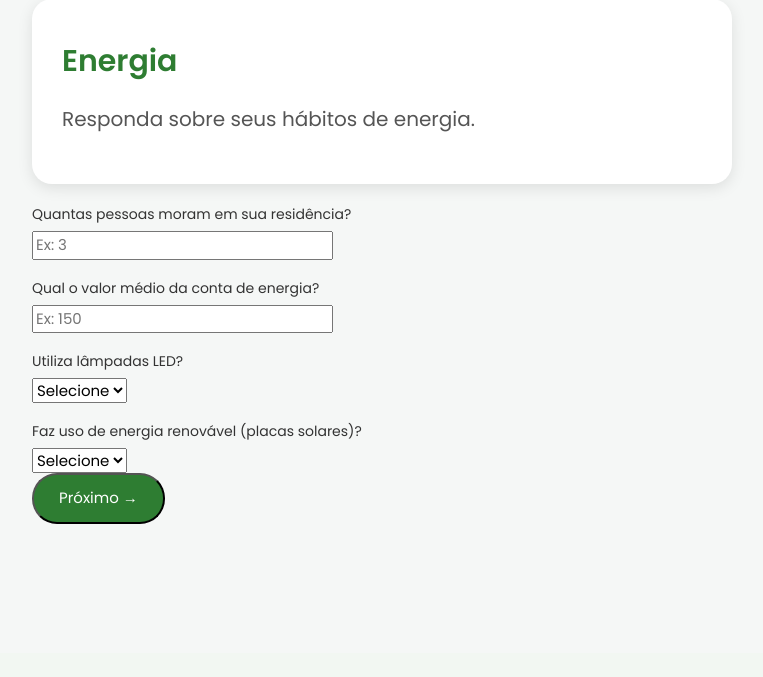
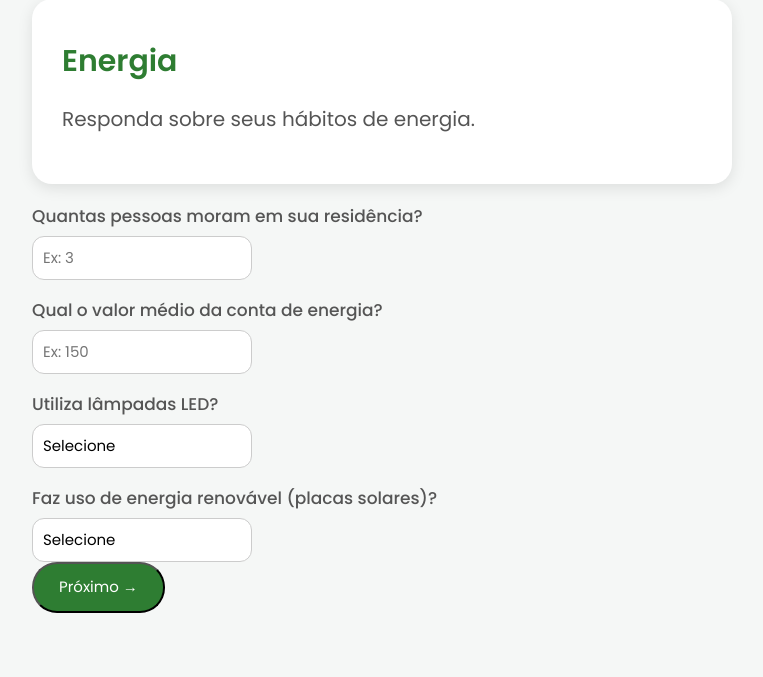
Before and after one commit to julyaprassa/EcoCalc, a PHP site: page /energia.php in a window 1280 px wide. Shown: the part 147-824 px from the top of the page, without its empty margins (258-1021 px from the left). Before the commit the page ends 671 px from the top, so only its background shows below. Run offline with PHP 8.4, Linux system fonts and the light colour scheme.

Commit message:
Update estilo.css

```diff
--- a/estilo.css
+++ b/estilo.css
@@ -86,3 +86,31 @@ form label {
     border-color: #2e7d32;
     box-shadow: 0, 0, 6px rgb(46,125,50,0.3);
 }
+
+/* estilo questionario */
+form.questionario-form .questionario-input,
+form.questionario-form .questionario-select {
+    width: 220px !important;
+    padding: 10px !important;
+    border-radius: 12px;
+    border: 1px solid #ccc;
+    font-size: 15px;
+    box-sizing: border-box;
+}
+
+form.questionario-form .questionario-input:focus,
+form.questionario-form .questionario-select:focus {
+    border-color: #2e7d32;
+    box-shadow: 0 0 6px rgba(46,125,50,0.3);
+}
+
+form.questionario-form .questionario-select {
+    appearance: none;
+    background-color: #fff;
+}
+
+.questionario-form label {
+    font-size: 17px;
+    font-weight: 500;
+    color: #555;
+}
```
